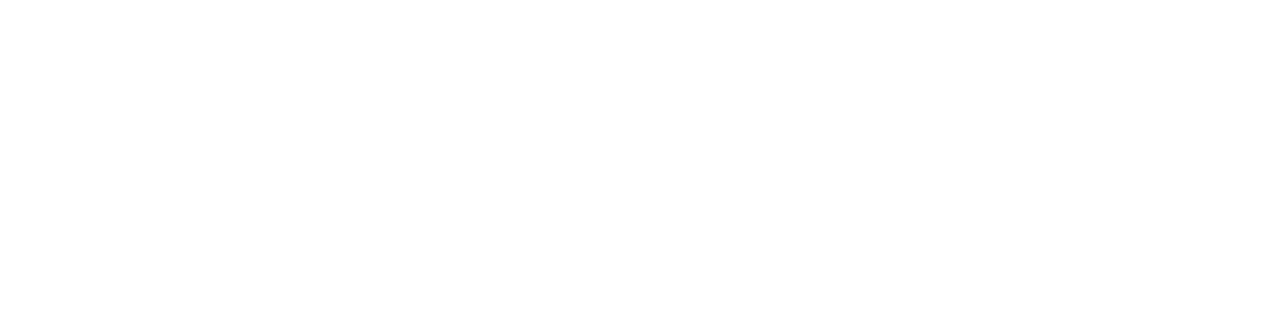
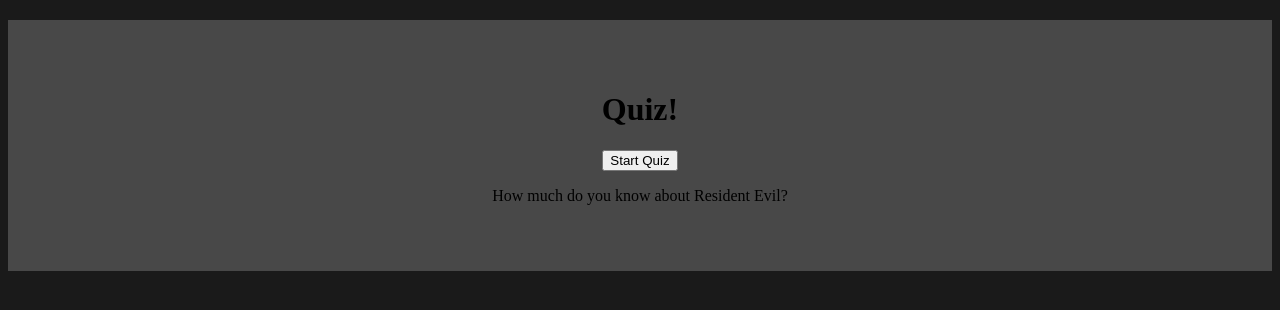
Before and after one commit to 23rdboy/project2, a plain HTML site: page index.html in a window 1280 px wide. Drawn offline with Linux system fonts and the light colour scheme.

Commit message:
add disappearing first page, start styling

```diff
--- a/index.html
+++ b/index.html
@@ -3,9 +3,24 @@
 <head>
     <meta charset="UTF-8">
     <meta name="viewport" content="width=device-width, initial-scale=1.0">
-    <title>Document</title>
+    <title>Quiz</title>
+    <link rel="stylesheet" href="styles.css">
+    <script src="index.js"></script>
 </head>
 <body>
+    <div id="startQuiz">
+
+        <h1>Quiz!</h1>
+
+        <button onclick="myFunction()">Start Quiz</button>
+
+        <p>How much do you know about Resident Evil?</p>
+    </div>
+
+    <div id="questions">
+
+    </div>
+
 
 </body>
 </html>
--- a/index.js
+++ b/index.js
@@ -0,0 +1,4 @@
+function myFunction() {
+    var x = document.getElementById("startQuiz");
+      x.style.display = "none";
+    }
--- /dev/null
+++ b/styles.css
@@ -0,0 +1,11 @@
+body {
+    background-color: rgb(26, 26, 26);
+}
+
+#startQuiz {
+    width: 100%;
+    padding: 50px 0;
+    text-align: center;
+    background-color: rgb(72, 72, 72);
+    margin-top: 20px;
+}
```
